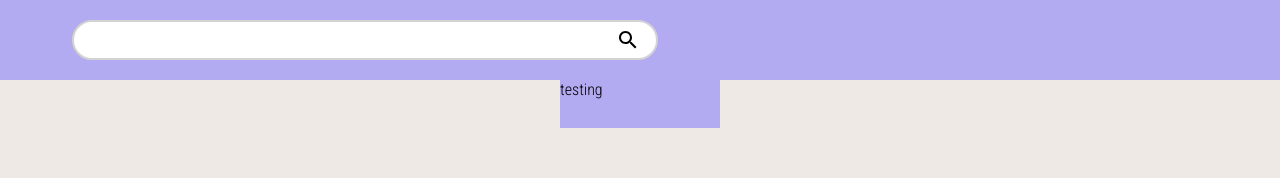
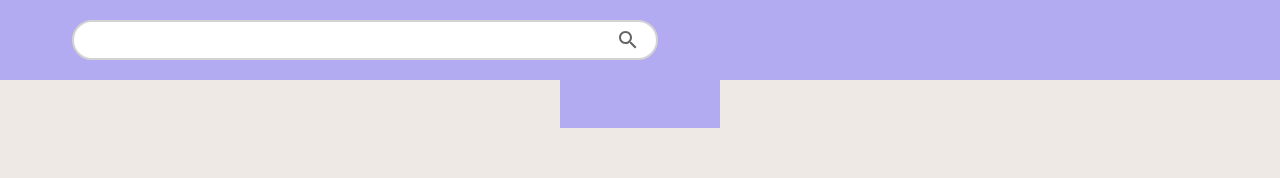
Before and after one commit to Molberda/tesis, a React (Create React App) app: page / in a window 1280 px wide. Shown: the top 178 px of the page. Built offline with nearby package versions, Linux system fonts and the light colour scheme.

Commit message:
added css for the nav component

```diff
--- a/src/Components/Nav.css
+++ b/src/Components/Nav.css
@@ -23,14 +23,24 @@ nav {
   border-radius: 10em;
   border: 0.15em solid lightgrey;
   padding: 0 1em;
+  transition: all 300ms ease;
+}
+.nav__searchBar:hover,
+.nav__searchBar:hover .searchBar__input {
+  background-color: rgb(239, 239, 239);
 }
 
-.nav__searchBar > input {
+.searchBar__input {
   flex: 1;
   border: none;
-  font-size: .9em;
+  font-size: 0.9em;
   outline: none;
   font-weight: 300;
+  transition: all 300ms ease;
+}
+
+.nav__searchBar > .MuiSvgIcon-root {
+  color: rgb(100, 100, 100);
 }
 
 .nav__shortcuts {
@@ -38,6 +48,8 @@ nav {
 }
 
 .nav__tab {
+  display: flex;
+  align-items: center;
   position: fixed;
   top: 5em;
   left: 50%;
--- a/src/Components/Nav.jsx
+++ b/src/Components/Nav.jsx
@@ -12,7 +12,7 @@ const Nav = () => {
         <SearchBar/>
         <div className="nav__shortcuts"></div>
       </nav>
-      <div className="nav__tab"><p>testing</p></div>
+      <div className="nav__tab"></div>
     </div>
   );
 };
--- a/src/Components/SearchBar.jsx
+++ b/src/Components/SearchBar.jsx
@@ -4,7 +4,7 @@ import React from 'react';
 const SearchBar = () => {
     return (
         <div className='nav__searchBar'>
-            <input type="text" />
+            <input className='searchBar__input' type="text" />
             <SearchOutlined/>
         </div>
     );
```
